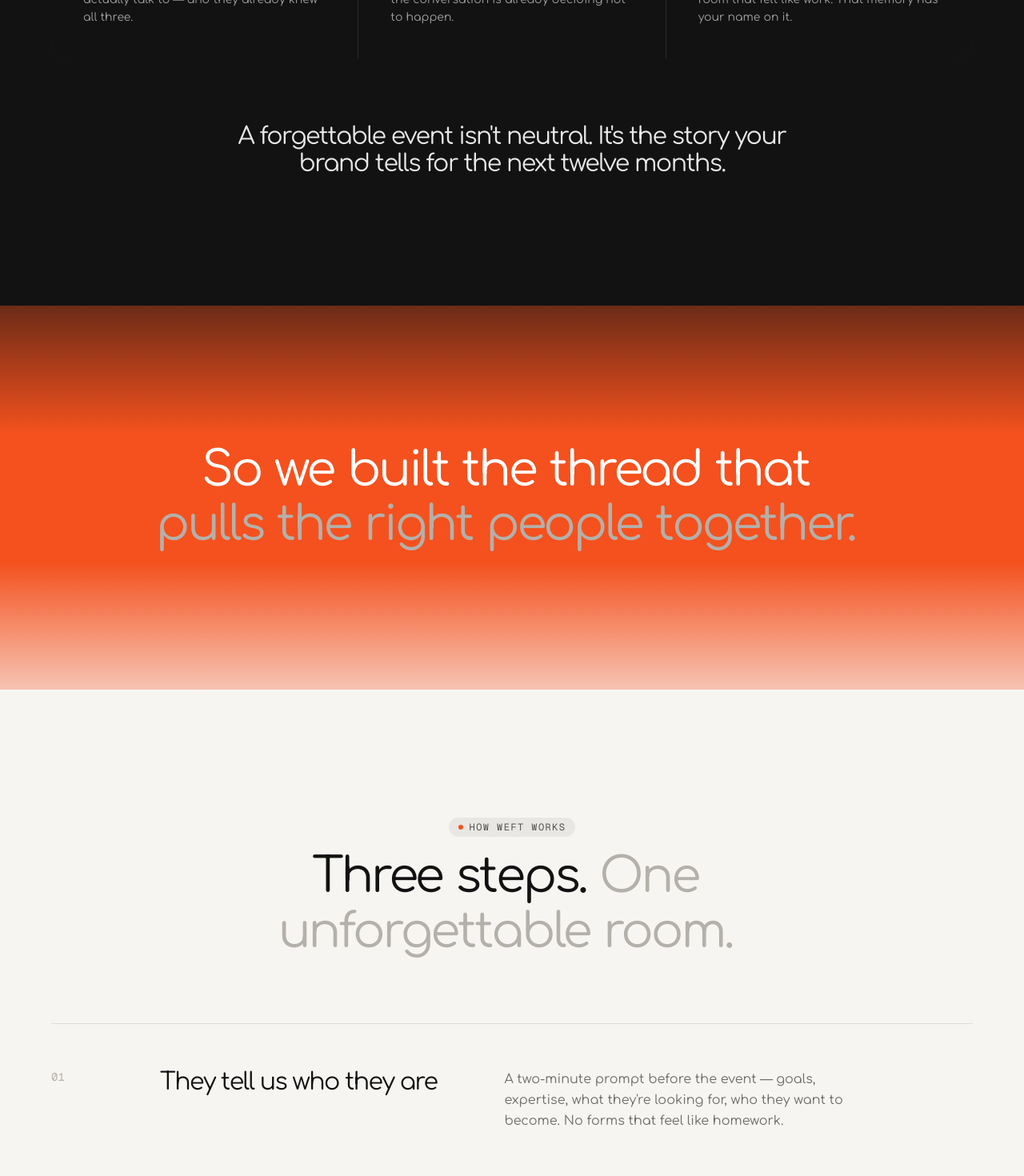
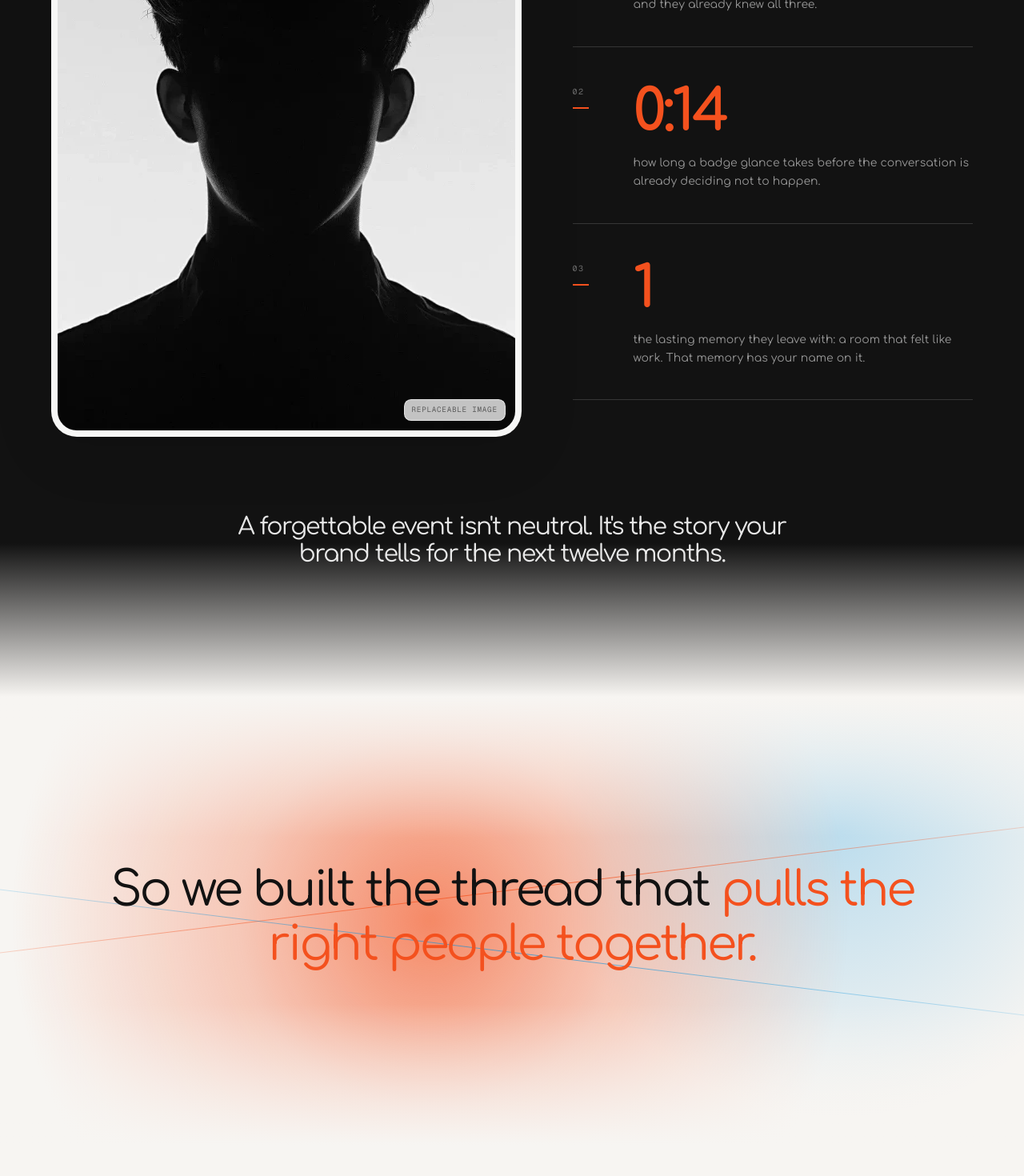
Before and after one commit to weftnow/web-frontend, a Next.js app: page / in a window 1280 px wide. Shown: the part 1780-3250 px from the top of the page at 80% size. Built offline with nearby package versions, Linux system fonts and the light colour scheme.

Commit message:
feat: add editorial problem and interactive process

```diff
--- a/components/sections/HowItWorks.tsx
+++ b/components/sections/HowItWorks.tsx
@@ -1,48 +1,111 @@
 "use client";
 
+import { useState } from "react";
 import { content } from "@/content";
 import { SectionShell } from "@/components/ui/SectionShell";
 import { RevealText } from "@/components/ui/RevealText";
 import { Eyebrow } from "@/components/ui/Eyebrow";
-import { motion, useReducedMotion } from "motion/react";
+import { MediaPlaceholder } from "@/components/ui/MediaPlaceholder";
+import { AnimatePresence, motion, useReducedMotion } from "motion/react";
+import { clampPreviewIndex } from "@/lib/interactions";
 import { fadeUp } from "@/lib/motion";
 
 export function HowItWorks() {
-  const reduce = useReducedMotion();
-  const { how } = content;
+  const reduce = Boolean(useReducedMotion());
+  const { how, media } = content;
+  const [activeStep, setActiveStep] = useState(0);
+  const activeMedia = media.how[clampPreviewIndex(activeStep, media.how.length)];
+
+  const selectStep = (index: number) => {
+    setActiveStep(clampPreviewIndex(index, media.how.length));
+  };
 
   return (
-    <SectionShell id="how" act="warm">
-      <div className="flex flex-col items-center gap-4 text-center">
+    <SectionShell id="how" act="warm" className="scroll-mt-20 md:scroll-mt-24">
+      <div className="flex max-w-3xl flex-col items-start gap-4">
         <Eyebrow>{how.eyebrow}</Eyebrow>
         <RevealText
           as="h2"
           lines={how.headline}
-          className="max-w-2xl text-4xl text-ink md:text-6xl"
+          className="text-4xl text-ink md:text-6xl"
         />
       </div>
 
-      <div className="mt-20 flex flex-col">
-        {how.steps.map((step, i) => (
-          <motion.div
+      <div className="mt-16 grid items-start gap-14 md:grid-cols-[minmax(0,2fr)_minmax(18rem,1fr)] md:gap-10 lg:gap-16">
+        <div className="flex flex-col">
+          {how.steps.map((step, index) => {
+            const isActive = index === activeStep;
+
+            return (
+              <motion.button
+                aria-controls="how-preview"
+                aria-pressed={isActive}
+                className="group grid w-full grid-cols-[2.5rem_1fr] gap-x-4 border-t border-ink/12 py-9 text-left outline-none focus-visible:rounded-xl focus-visible:ring-2 focus-visible:ring-signal focus-visible:ring-offset-4 focus-visible:ring-offset-bone md:grid-cols-[3rem_minmax(0,0.9fr)_minmax(0,1.1fr)] md:gap-x-6 md:py-11"
+                data-active={isActive}
+                initial={reduce ? false : "hidden"}
                 key={step.n}
-            className="group grid grid-cols-[auto_1fr] gap-x-6 border-t border-ink/10 py-10 md:grid-cols-[6rem_1fr_1.5fr] md:gap-x-10 md:py-14"
+                onClick={() => selectStep(index)}
+                onFocus={() => selectStep(index)}
+                onPointerEnter={(event) => {
+                  if (event.pointerType !== "touch") selectStep(index);
+                }}
+                type="button"
                 variants={reduce ? undefined : fadeUp}
-            initial={reduce ? undefined : "hidden"}
+                viewport={{ once: true, amount: 0.45 }}
                 whileInView={reduce ? undefined : "show"}
-            viewport={{ once: true, amount: 0.5 }}
-            transition={{ delay: i * 0.06 }}
               >
-            <span className="font-mono text-sm text-ash transition-colors group-hover:text-ember">
+                <span
+                  className={`font-mono pt-1 text-xs transition-colors duration-200 ${isActive ? "text-ember" : "text-ink/38 group-hover:text-ember"}`}
+                >
                   {step.n}
                 </span>
-            <h3 className="font-display text-2xl text-ink md:text-3xl">{step.title}</h3>
-            <p className="col-span-2 mt-3 max-w-md text-base leading-relaxed text-ink/60 md:col-span-1 md:mt-0">
+                <h3
+                  className="font-display text-2xl leading-tight text-ink md:text-3xl"
+                  id={`how-step-title-${index}`}
+                >
+                  {step.title}
+                </h3>
+                <p className="col-span-2 mt-4 max-w-lg text-base leading-relaxed text-ink/58 md:col-span-1 md:mt-0">
                   {step.body}
                 </p>
+
+                <MediaPlaceholder
+                  className="col-span-2 mt-7 aspect-[4/3] w-full rounded-[1.5rem] border-[6px] border-paper shadow-[var(--shadow-media)] md:hidden"
+                  media={media.how[index]}
+                  sizes="calc(100vw - 48px)"
+                />
+              </motion.button>
+            );
+          })}
+          <div className="border-t border-ink/12" />
+        </div>
+
+        <div className="sticky top-28 hidden md:block">
+          <div
+            aria-labelledby={`how-step-title-${activeStep}`}
+            aria-live="polite"
+            className="relative aspect-[4/3] overflow-hidden rounded-[2rem] border-[8px] border-paper bg-paper shadow-[var(--shadow-media)]"
+            id="how-preview"
+            role="region"
+          >
+            <AnimatePresence initial={false} mode="sync">
+              <motion.div
+                animate={{ clipPath: "inset(0 0 0 0)", filter: "blur(0px)", opacity: 1 }}
+                className="absolute inset-0"
+                exit={reduce ? { opacity: 0 } : { clipPath: "inset(8% 0 0 0)", filter: "blur(2px)", opacity: 0 }}
+                initial={reduce ? false : { clipPath: "inset(0 0 8% 0)", filter: "blur(2px)", opacity: 0 }}
+                key={activeMedia.src}
+                transition={{ duration: reduce ? 0.01 : 0.24, ease: [0.23, 1, 0.32, 1] }}
+              >
+                <MediaPlaceholder
+                  className="h-full w-full"
+                  media={activeMedia}
+                  sizes="(max-width: 1023px) 34vw, 30vw"
+                />
               </motion.div>
-        ))}
-        <div className="border-t border-ink/10" />
+            </AnimatePresence>
+          </div>
+        </div>
       </div>
     </SectionShell>
   );
--- a/components/sections/Problem.tsx
+++ b/components/sections/Problem.tsx
@@ -1,17 +1,22 @@
 "use client";
 
 import { content } from "@/content";
+import { MediaPlaceholder } from "@/components/ui/MediaPlaceholder";
 import { SectionShell } from "@/components/ui/SectionShell";
 import { RevealText } from "@/components/ui/RevealText";
 import { motion, useReducedMotion } from "motion/react";
 import { fadeUp } from "@/lib/motion";
 
 export function Problem() {
-  const reduce = useReducedMotion();
-  const { problem } = content;
+  const reduce = Boolean(useReducedMotion());
+  const { media, problem } = content;
 
   return (
-    <SectionShell id="problem" act="dark">
+    <SectionShell
+      id="problem"
+      act="dark"
+      className="scroll-mt-20 before:pointer-events-none before:absolute before:inset-x-0 before:top-0 before:h-48 before:bg-gradient-to-b before:from-bone before:to-transparent after:pointer-events-none after:absolute after:inset-x-0 after:bottom-0 after:h-48 after:bg-gradient-to-t after:from-bone after:to-transparent md:scroll-mt-24"
+    >
       <div className="flex flex-col items-start gap-4">
         <span className="font-meta inline-flex items-center gap-2 rounded-full bg-paper/10 px-3 py-1 text-xs text-paper/70">
           <span className="h-1.5 w-1.5 rounded-full bg-ember" aria-hidden />
@@ -24,26 +29,56 @@ export function Problem() {
         />
       </div>
 
-      <div className="mt-20 grid gap-px overflow-hidden rounded-3xl bg-paper/10 md:grid-cols-3">
-        {problem.beats.map((beat, i) => (
+      <div className="mt-16 grid items-stretch gap-12 lg:grid-cols-[minmax(0,1.08fr)_minmax(20rem,0.92fr)] lg:gap-16">
         <motion.div
-            key={i}
-            className="flex flex-col gap-4 bg-ink p-8 md:p-10"
+          initial={reduce ? false : { opacity: 0, transform: "translate3d(0, 32px, 0)" }}
+          whileInView={{ opacity: 1, transform: "translate3d(0, 0, 0)" }}
+          viewport={{ once: true, amount: 0.22 }}
+          transition={{ duration: 0.66, ease: [0.23, 1, 0.32, 1] }}
+        >
+          <MediaPlaceholder
+            className="aspect-[4/5] h-full min-h-[32rem] rounded-[2rem] border-[8px] border-paper/10 shadow-[var(--shadow-media)]"
+            media={media.problem}
+            sizes="(max-width: 1023px) calc(100vw - 48px), 52vw"
+          />
+        </motion.div>
+
+        <ol className="flex flex-col justify-center">
+          {problem.beats.map((beat, index) => (
+            <motion.li
+              key={beat.stat}
+              className="group grid grid-cols-[2.25rem_1fr] gap-x-5 border-t border-paper/15 py-8 outline-none first:pt-5 last:pb-5 focus-visible:rounded-xl focus-visible:ring-2 focus-visible:ring-signal focus-visible:ring-offset-4 focus-visible:ring-offset-ink md:grid-cols-[3rem_1fr] md:gap-x-7 md:py-10"
+              initial={reduce ? false : "hidden"}
+              tabIndex={0}
               variants={reduce ? undefined : fadeUp}
-            initial={reduce ? undefined : "hidden"}
+              viewport={{ once: true, amount: 0.4 }}
               whileInView={reduce ? undefined : "show"}
-            viewport={{ once: true, amount: 0.4 }}
-            transition={{ delay: i * 0.08 }}
             >
-            <span className="font-display text-6xl font-bold text-ember md:text-7xl">
+              <div className="flex flex-col items-start gap-3 pt-2">
+                <span className="font-mono text-[10px] tracking-[0.14em] text-paper/38">
+                  {String(index + 1).padStart(2, "0")}
+                </span>
+                <span
+                  aria-hidden="true"
+                  className="h-0.5 w-5 bg-ember transition-transform duration-200 ease-out group-hover:translate-x-2 group-focus-visible:translate-x-2"
+                />
+              </div>
+
+              <div>
+                <span className="font-display block text-6xl font-bold text-ember md:text-7xl">
                   {beat.stat}
                 </span>
-            <p className="text-sm leading-relaxed text-paper/60">{beat.label}</p>
-          </motion.div>
+                <p className="mt-3 max-w-md text-sm leading-relaxed text-paper/55 transition-[color,transform] duration-200 ease-out group-hover:translate-x-2 group-hover:text-paper/82 group-focus-visible:translate-x-2 group-focus-visible:text-paper/82">
+                  {beat.label}
+                </p>
+              </div>
+            </motion.li>
           ))}
+          <li className="border-t border-paper/15" aria-hidden="true" />
+        </ol>
       </div>
 
-      <p className="font-display mx-auto mt-20 max-w-3xl text-center text-2xl leading-snug text-paper/90 md:text-3xl">
+      <p className="font-display mx-auto mt-20 max-w-3xl text-center text-2xl leading-snug text-paper/90 md:mt-24 md:text-3xl">
         {problem.kicker}
       </p>
     </SectionShell>
--- a/components/sections/Turn.tsx
+++ b/components/sections/Turn.tsx
@@ -1,26 +1,64 @@
 "use client";
 
 import { content } from "@/content";
-import { RevealText } from "@/components/ui/RevealText";
+import { motion, useReducedMotion } from "motion/react";
 
 export function Turn() {
+  const reduce = Boolean(useReducedMotion());
+
   return (
-    <section className="relative flex min-h-[60vh] items-center justify-center overflow-hidden bg-ember px-6 py-28 text-center">
-      {/* top wash from dark Act I */}
+    <section
+      className="relative flex items-center justify-center overflow-hidden bg-bone px-6 py-36 text-center md:py-52"
+      style={{
+        backgroundImage:
+          "radial-gradient(circle at 42% 50%, rgb(244 81 30 / 66%) 0, rgb(244 81 30 / 28%) 30%, transparent 66%), radial-gradient(circle at 82% 30%, rgb(0 144 222 / 24%) 0, transparent 32%)",
+      }}
+    >
       <div
-        className="pointer-events-none absolute inset-x-0 top-0 h-40 bg-gradient-to-b from-ink/60 to-transparent"
-        aria-hidden
+        aria-hidden="true"
+        className="pointer-events-none absolute left-1/2 top-[43%] h-px w-[140%] -translate-x-1/2 -rotate-[7deg] bg-gradient-to-r from-transparent via-ember/80 to-transparent"
       />
-      {/* bottom wash into warm Act II */}
       <div
-        className="pointer-events-none absolute inset-x-0 bottom-0 h-40 bg-gradient-to-t from-bone/70 to-transparent"
-        aria-hidden
+        aria-hidden="true"
+        className="pointer-events-none absolute left-1/2 top-[57%] h-px w-[140%] -translate-x-1/2 rotate-[7deg] bg-gradient-to-r from-transparent via-signal/65 to-transparent"
       />
-      <RevealText
-        as="h2"
-        lines={content.turn.line}
-        className="relative z-10 max-w-4xl text-4xl text-paper md:text-6xl"
+      <div
+        aria-hidden="true"
+        className="pointer-events-none absolute inset-x-0 top-0 h-44 bg-gradient-to-b from-bone to-transparent"
       />
+      <div
+        aria-hidden="true"
+        className="pointer-events-none absolute inset-x-0 bottom-0 h-44 bg-gradient-to-t from-bone to-transparent"
+      />
+
+      <motion.div
+        className="relative z-10 max-w-5xl overflow-hidden pb-2"
+        initial={reduce ? false : "hidden"}
+        viewport={{ once: true, amount: 0.65 }}
+        whileInView={reduce ? undefined : "show"}
+      >
+        <motion.h2
+          className="font-display text-4xl leading-[1.08] text-ink md:text-6xl"
+          variants={
+            reduce
+              ? undefined
+              : {
+                  hidden: { transform: "translate3d(0, 108%, 0)" },
+                  show: {
+                    transform: "translate3d(0, 0, 0)",
+                    transition: { duration: 0.66, ease: [0.23, 1, 0.32, 1] },
+                  },
+                }
+          }
+        >
+          {content.turn.line.map((line) => (
+            <span className="block" key={line.text}>
+              {line.text}{" "}
+              <span className="text-ember">{line.muted}</span>
+            </span>
+          ))}
+        </motion.h2>
+      </motion.div>
     </section>
   );
 }
--- a/lib/interactions.ts
+++ b/lib/interactions.ts
@@ -22,3 +22,8 @@ export function getPortraitTransforms(
 export function getNextOpenIndex(current: number | null, requested: number) {
   return current === requested ? null : requested;
 }
+
+export function clampPreviewIndex(index: number, count: number) {
+  if (count < 1) return 0;
+  return Math.min(Math.max(index, 0), count - 1);
+}
```
Also changed, not shown: 1 other file (tests, documents, lock files or other folders). Lines whose indentation alone changed are shown as unchanged.
